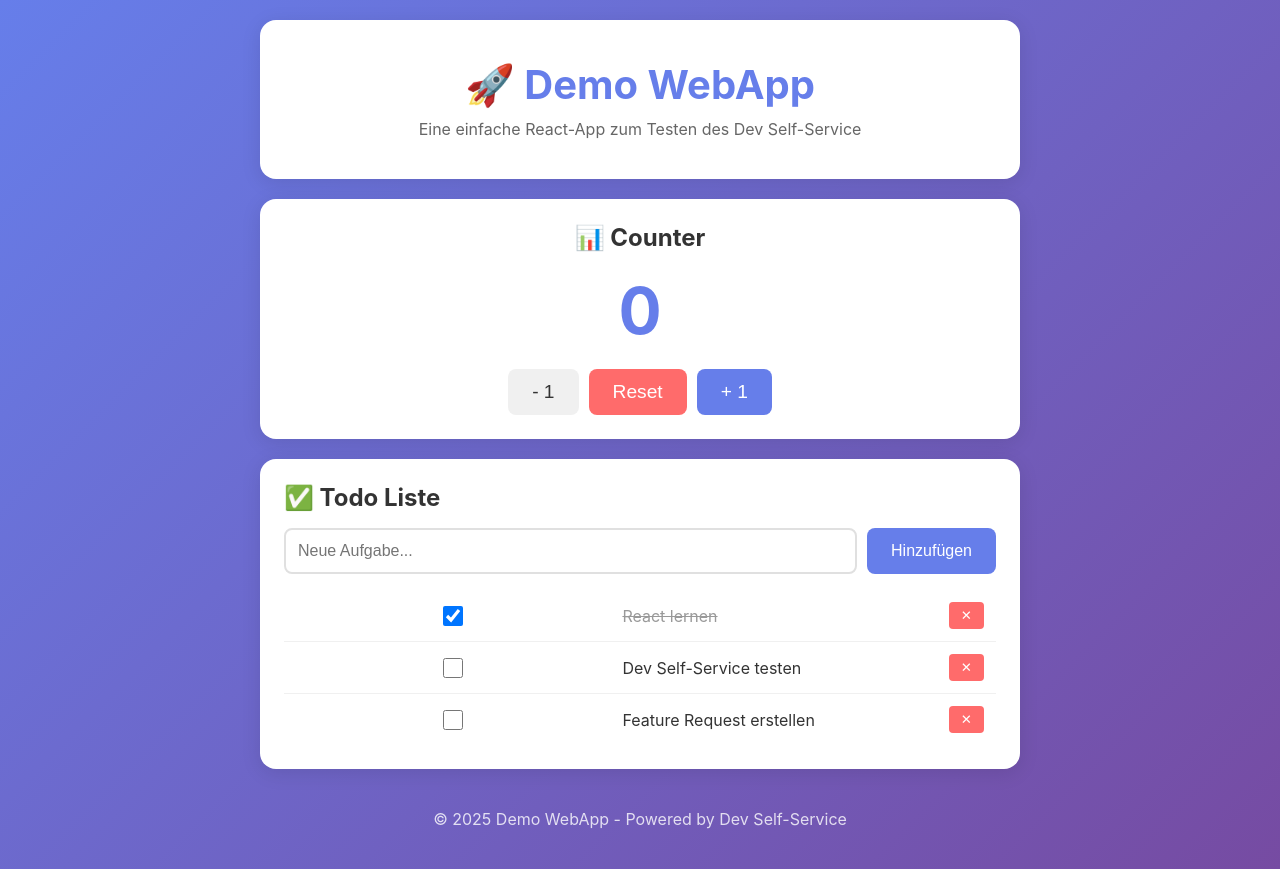
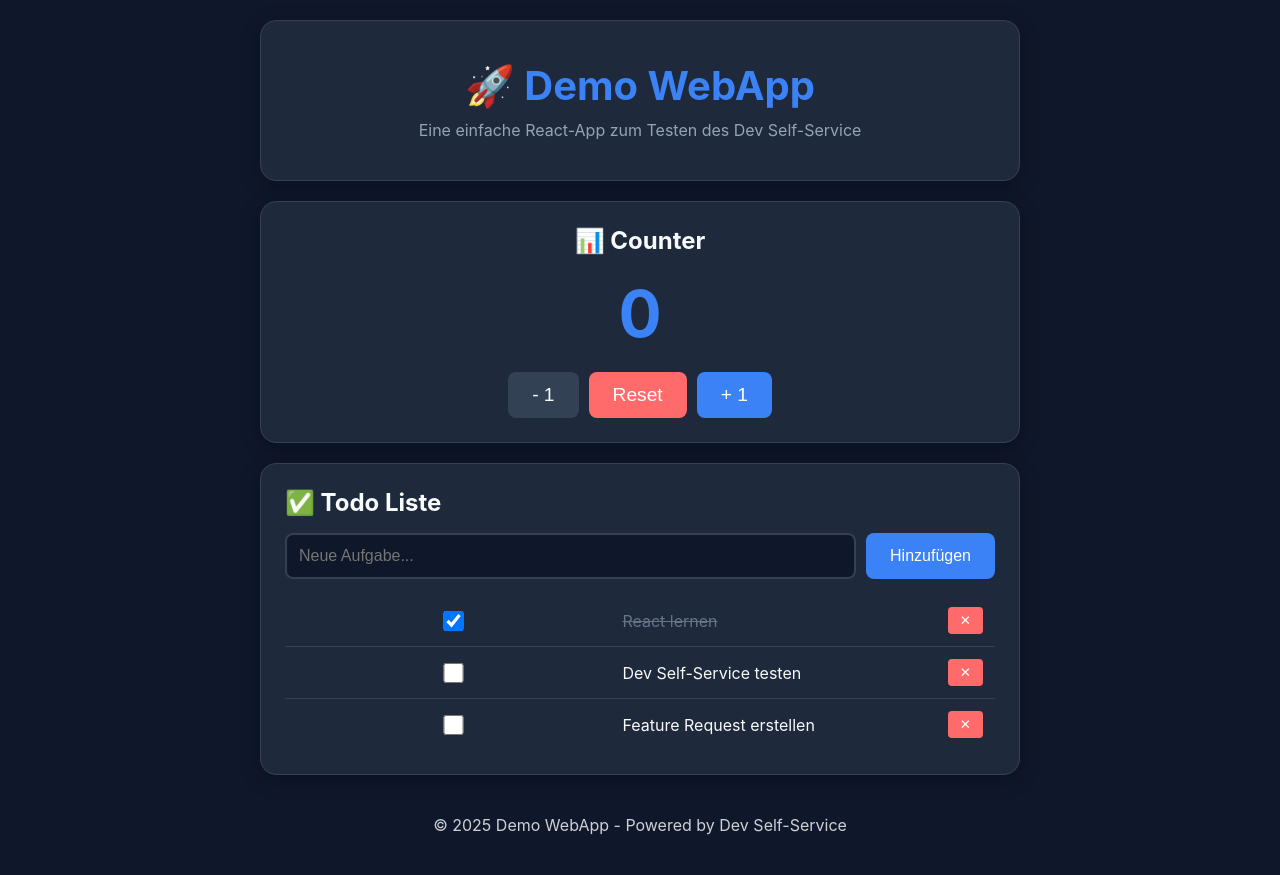
Before and after one commit to michel-hostettler/demo-webapp, a React (Vite) app: page / in a window 1280 px wide. Built offline with nearby package versions, Linux system fonts and the light colour scheme.

Commit message:
feat: Implement plan - kannst du die background color

```diff
--- a/src/styles.css
+++ b/src/styles.css
@@ -6,9 +6,9 @@
 
 body {
   font-family: -apple-system, BlinkMacSystemFont, 'Segoe UI', Roboto, sans-serif;
-  background: linear-gradient(135deg, #667eea 0%, #764ba2 100%);
+  background: #0F172A;
   min-height: 100vh;
-  color: #333;
+  color: #F8FAFC;
 }
 
 .app {
@@ -20,20 +20,21 @@ body {
 header {
   text-align: center;
   padding: 40px 20px;
-  background: white;
+  background: #1E293B;
   border-radius: 16px;
   margin-bottom: 20px;
-  box-shadow: 0 4px 20px rgba(0,0,0,0.1);
+  box-shadow: 0 4px 20px rgba(0,0,0,0.3);
+  border: 1px solid #334155;
 }
 
 header h1 {
   font-size: 2.5rem;
-  color: #667eea;
+  color: #3B82F6;
   margin-bottom: 10px;
 }
 
 header p {
-  color: #666;
+  color: #94A3B8;
 }
 
 main {
@@ -42,14 +43,15 @@ main {
 }
 
 .card {
-  background: white;
+  background: #1E293B;
   border-radius: 16px;
   padding: 24px;
-  box-shadow: 0 4px 20px rgba(0,0,0,0.1);
+  box-shadow: 0 4px 20px rgba(0,0,0,0.3);
+  border: 1px solid #334155;
 }
 
 .card h2 {
-  color: #333;
+  color: #F8FAFC;
   margin-bottom: 16px;
   font-size: 1.5rem;
 }
@@ -62,7 +64,7 @@ main {
 .counter .count {
   font-size: 4rem;
   font-weight: bold;
-  color: #667eea;
+  color: #3B82F6;
   margin: 20px 0;
 }
 
@@ -87,13 +89,13 @@ main {
 }
 
 .counter button.increment {
-  background: #667eea;
+  background: #3B82F6;
   color: white;
 }
 
 .counter button.decrement {
-  background: #f0f0f0;
-  color: #333;
+  background: #334155;
+  color: #F8FAFC;
 }
 
 .counter button.reset {
@@ -111,19 +113,21 @@ main {
 .todo-list input {
   flex: 1;
   padding: 12px;
-  border: 2px solid #e0e0e0;
+  border: 2px solid #334155;
   border-radius: 8px;
   font-size: 1rem;
+  background: #0F172A;
+  color: #F8FAFC;
 }
 
 .todo-list input:focus {
   outline: none;
-  border-color: #667eea;
+  border-color: #3B82F6;
 }
 
 .todo-list .add-btn {
   padding: 12px 24px;
-  background: #667eea;
+  background: #3B82F6;
   color: white;
   border: none;
   border-radius: 8px;
@@ -140,7 +144,7 @@ main {
   align-items: center;
   gap: 12px;
   padding: 12px;
-  border-bottom: 1px solid #f0f0f0;
+  border-bottom: 1px solid #334155;
 }
 
 .todo-list li:last-child {
@@ -149,7 +153,7 @@ main {
 
 .todo-list li.completed span {
   text-decoration: line-through;
-  color: #999;
+  color: #64748B;
 }
 
 .todo-list li input[type="checkbox"] {
@@ -173,7 +177,7 @@ main {
 
 .empty-state {
   text-align: center;
-  color: #999;
+  color: #64748B;
   padding: 20px;
 }
 
```
Also changed, not shown: package.json (+5 -4 lines), .claude/settings.json (added), 2 other files (tests, documents, lock files or other folders).
